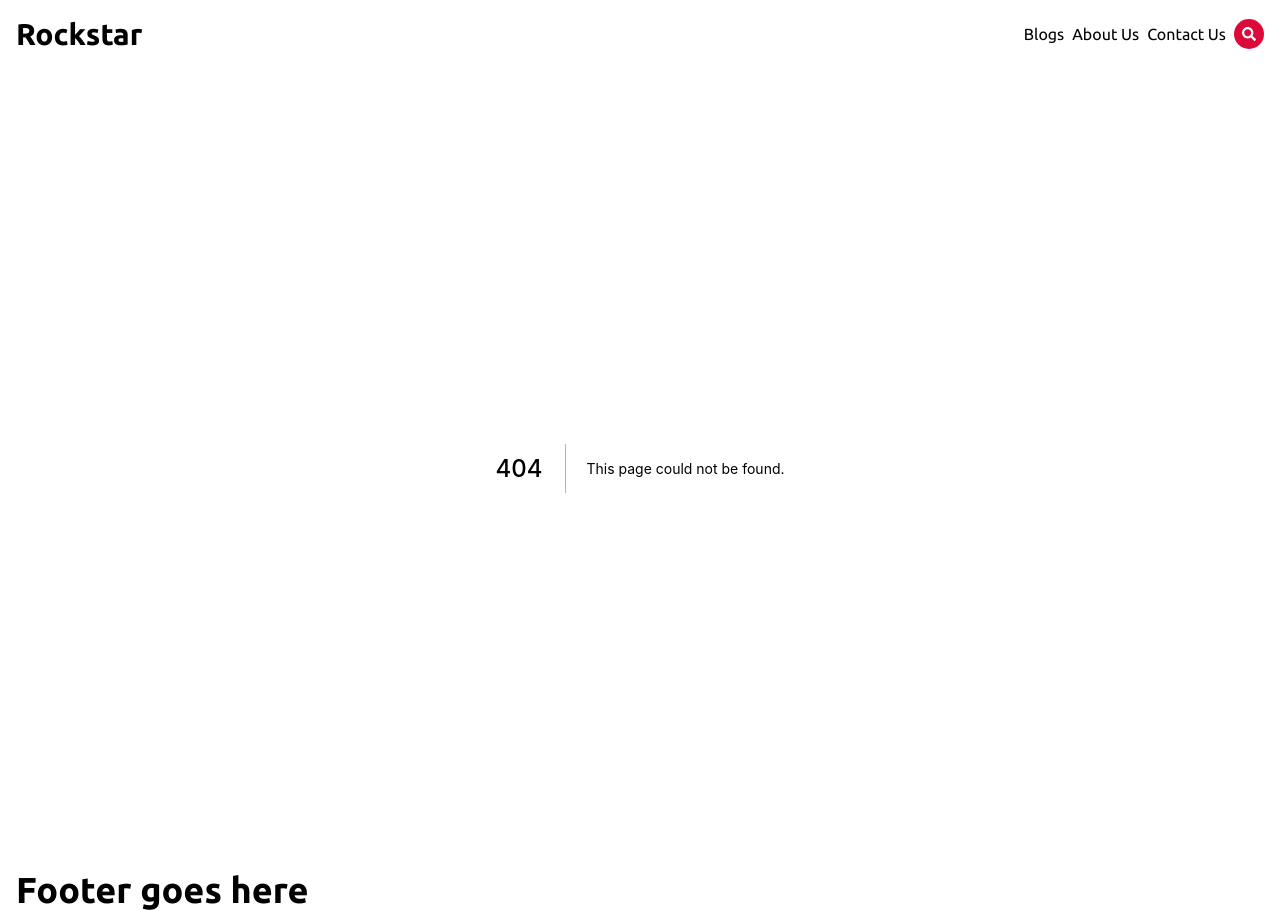
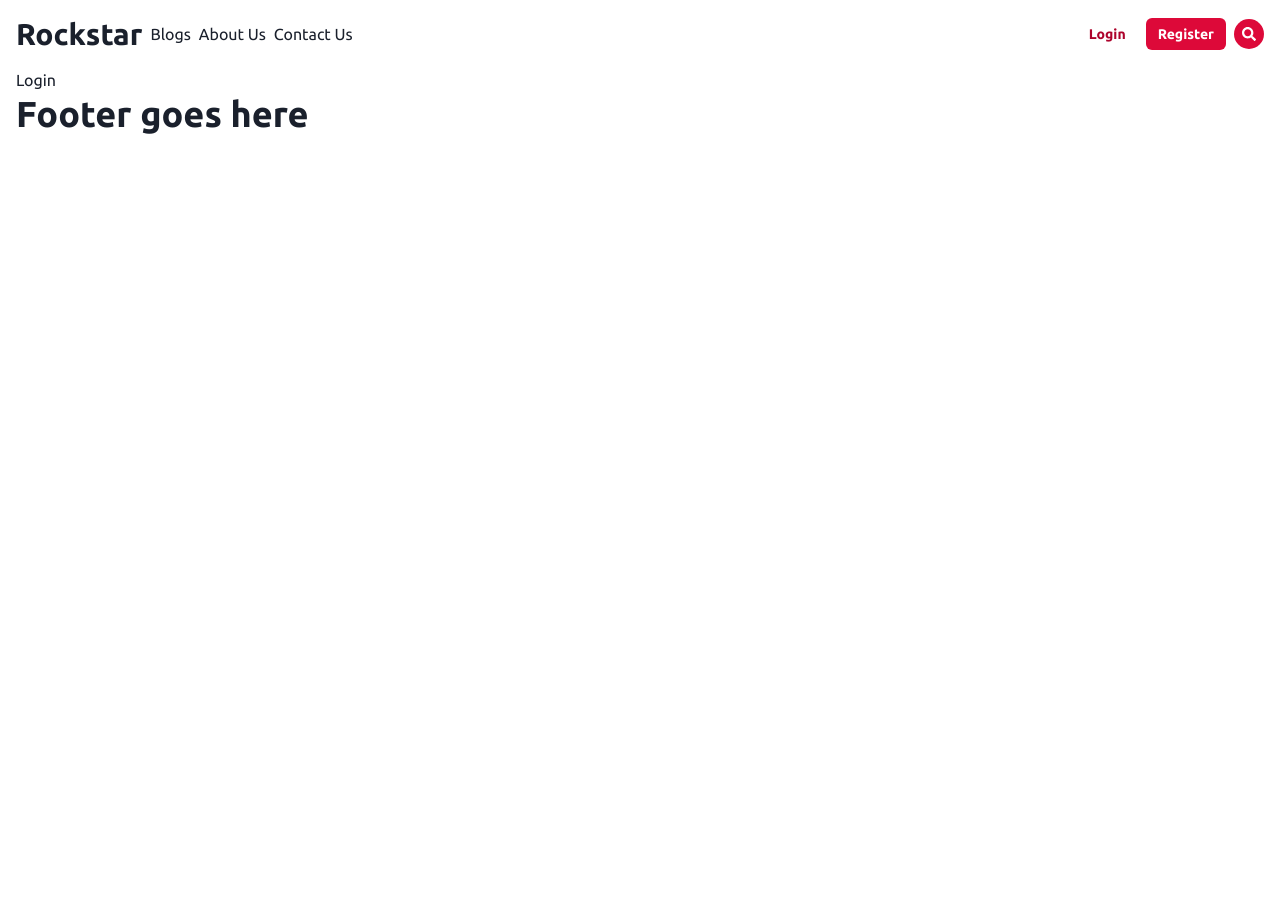
Before and after one commit to Aman7400/rockstar-blogs, a Next.js app: page /auth/login in a window 1280 px wide. Before the commit this address had no page. After the commit the page ends 800 px from the top, so only its background shows below. Built offline with nearby package versions, Linux system fonts and the light colour scheme.

Commit message:
Add Auth Pages

```diff
--- a/components/navigation/Navbar.js
+++ b/components/navigation/Navbar.js
@@ -30,8 +30,8 @@ const Navbar = () => {
     return (
         <Container py="4" maxW='container.xl' display="flex" justifyContent="space-between" alignItems="center" spacing="24">
             {/* Logo */}
+            <HStack>
                 <Heading as='h1' size='lg'><Link href="/">Rockstar</Link></Heading>
-            {/* Menu */}
                 <HStack gap="2">
                     {
                         [
@@ -42,6 +42,20 @@ const Navbar = () => {
                             <Link key={i} href={menuItem.href}>{menuItem.title}</Link>
                         )
                     }
+                </HStack>
+            </HStack>
+            {/* Menu */}
+            <HStack gap="2">
+                <Button size={"sm"} variant="ghost" colorScheme="red">
+                    <Link href="/auth/login">
+                        Login
+                    </Link>
+                </Button>
+                <Button colorScheme="red" size={"sm"}>
+                    <Link href="/auth/register">
+                        Register
+                    </Link>
+                </Button>
                 <Box p={2} onClick={() => handleSearchIconClick()} style={{ cursor: "pointer" }} display="flex" alignItems="center" justifyContent="center" borderRadius="100" bgColor={"red.500"}>
                     <FaSearch color="white" size={14} />
                 </Box>
--- /dev/null
+++ b/pages/auth/login.js
@@ -0,0 +1,10 @@
+import { Container } from '@chakra-ui/react'
+import React from 'react'
+
+const Login = () => {
+  return (
+    <Container maxW="container.xl">Login</Container>
+  )
+}
+
+export default Login
```
Also changed, not shown: pages/auth/register.js (added, +10 -0 lines). Lines whose indentation alone changed are shown as unchanged.
